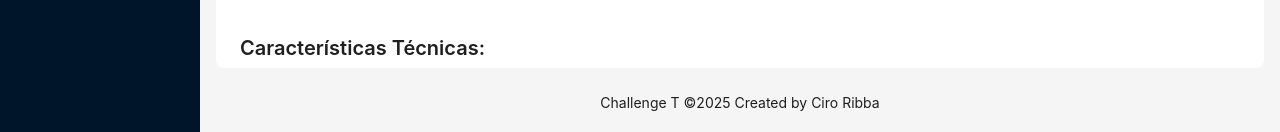
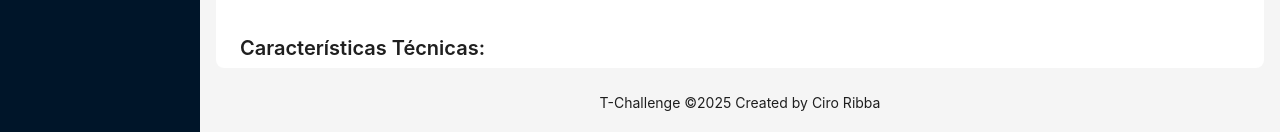
Before and after one commit to ciroribba/proyecto-tenpo, a React (Vite) app: page /home in a window 1280 px wide. Shown: the part 665-797 px from the top of the page. Built offline with nearby package versions, Linux system fonts and the light colour scheme; sample sign-in values are in the browser's storage.

Commit message:
update text footer

```diff
--- a/src/pages/master-page/MasterPage.tsx
+++ b/src/pages/master-page/MasterPage.tsx
@@ -45,7 +45,7 @@ const MasterPage = ({ children }: MasterPageProps) => {
             </div>
           </Content>
           <Footer className='text-center'>
-            Challenge T ©{new Date().getFullYear()} Created by Ciro Ribba
+            T-Challenge ©{new Date().getFullYear()} Created by Ciro Ribba
           </Footer>
         </Layout>
       </Layout>
```
